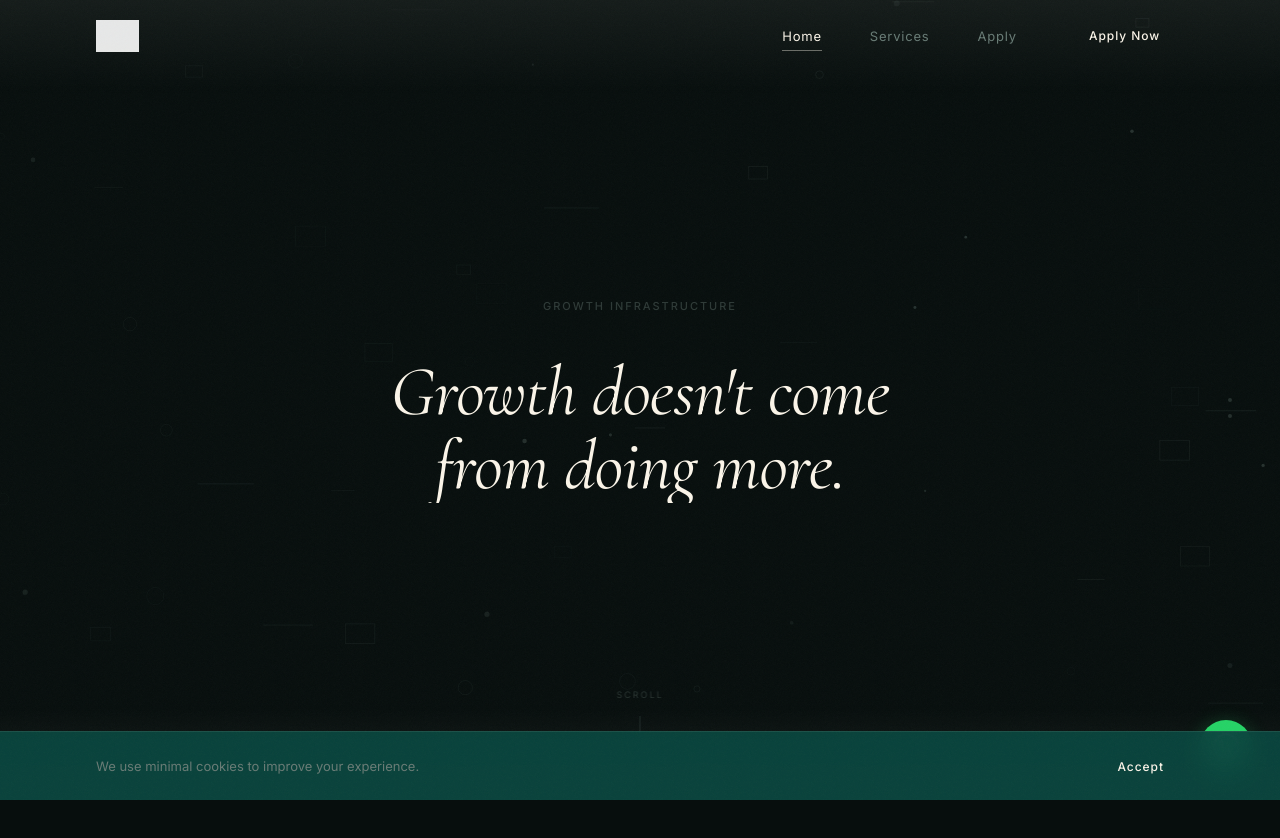
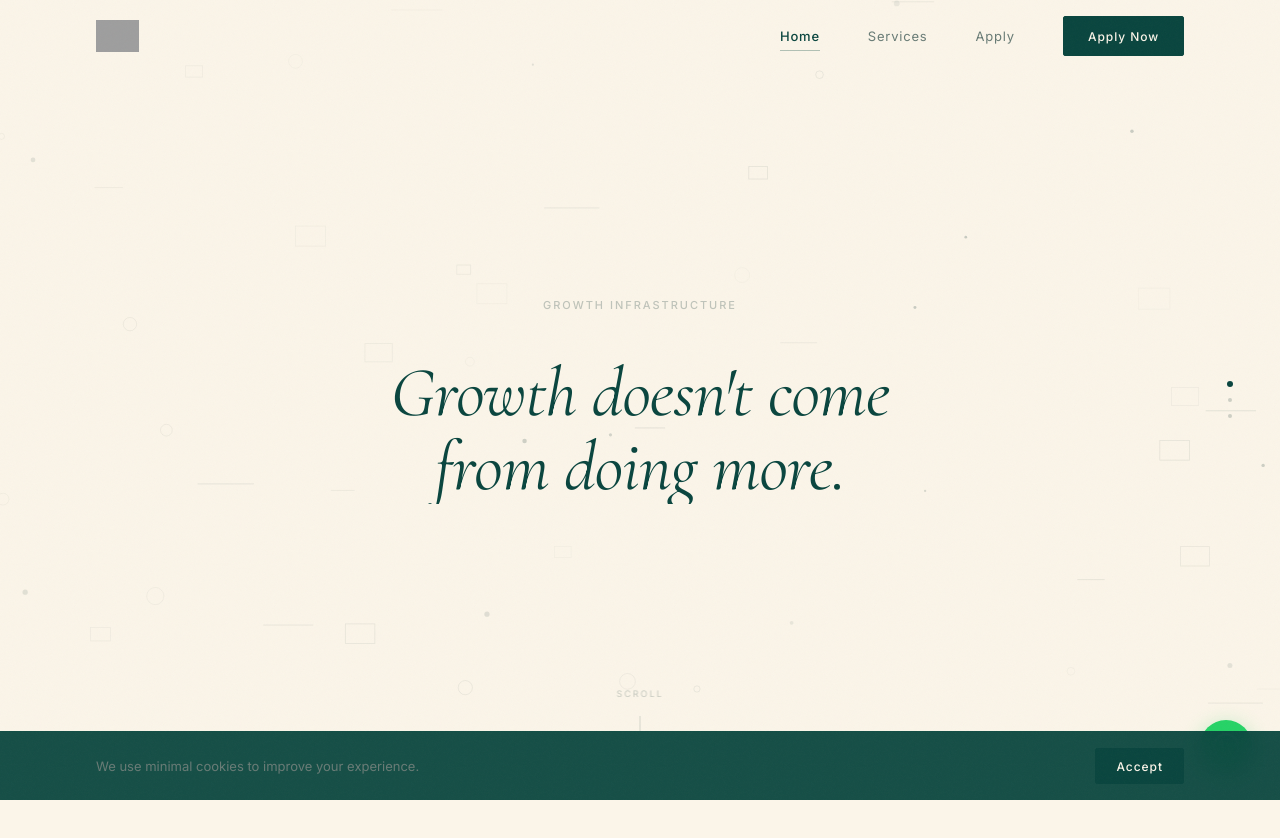
Before and after one commit to kllezo/test10, a plain HTML site: page index.html in a window 1280 px wide. Shown: the top 838 px of the page. Drawn offline with nearby package versions, Linux system fonts and the light colour scheme; grey boxes are pictures that could not be loaded.

Commit message:
Fix: define --forest token, beige-first root tokens, remove dark canvas glow and vignette

```diff
--- a/css/home.css
+++ b/css/home.css
@@ -29,14 +29,9 @@
   opacity: 0.6;
 }
 
-/* Minimal vignette — barely-there edge softening only */
+/* Hero vignette — REMOVED (beige bg needs no overlay) */
 .hero-vignette {
-  position: absolute;
-  inset: 0;
-  background:
-    linear-gradient(to bottom, rgba(251,245,233,0.06) 0%, transparent 12%, transparent 88%, rgba(251,245,233,0.08) 100%);
-  pointer-events: none;
-  z-index: 1;
+  display: none;
 }
 
 /* Scene text panels — stacked, controlled by JS */
--- a/css/style.css
+++ b/css/style.css
@@ -4,18 +4,23 @@
    TOKENS
    ============================================= */
 :root {
-  --bg: #070e0d;
+  /* ── Brand Tokens ── */
+  --bg:         #fbf5e9;
+  --surface:    #ffffff;
+  --forest:     #09453e;   /* PRIMARY — green */
   --deep-green: #09453e;
-  --beige: #fbf5e9;
-  --muted: #687b75;
-  --white: #ffffff;
-  --border: rgba(251, 245, 233, 0.08);
-  --border-mid: rgba(251, 245, 233, 0.14);
+  --beige:      #fbf5e9;
+  --muted:      #687b75;
+  --white:      #ffffff;
+
+  /* Borders on light bg */
+  --border:     rgba(9,69,62,0.1);
+  --border-mid: rgba(9,69,62,0.18);
 
   --font-display: 'Cormorant Garamond', Georgia, serif;
-  --font-body: 'Inter', system-ui, sans-serif;
+  --font-body:    'Inter', system-ui, sans-serif;
 
-  --ease-out: cubic-bezier(0.16, 1, 0.3, 1);
+  --ease-out:    cubic-bezier(0.16, 1, 0.3, 1);
   --ease-in-out: cubic-bezier(0.65, 0, 0.35, 1);
 }
 
@@ -37,9 +42,9 @@ html {
 
 body {
   font-family: var(--font-body);
-  background: var(--bg);
-  color: var(--beige);
-  line-height: 1.7;
+  background: #fbf5e9;
+  color: #09453e;
+  line-height: 1.75;
   -webkit-font-smoothing: antialiased;
   -moz-osx-font-smoothing: grayscale;
   overflow-x: hidden;
@@ -117,7 +122,7 @@ body::before {
   font-size: clamp(56px, 7vw, 108px);
   line-height: 1.0;
   letter-spacing: -0.01em;
-  color: var(--beige);
+  color: var(--forest);
 }
 
 .t-display-md {
@@ -126,7 +131,7 @@ body::before {
   font-size: clamp(40px, 5vw, 76px);
   line-height: 1.05;
   letter-spacing: -0.01em;
-  color: var(--beige);
+  color: var(--forest);
 }
 
 .t-display-sm {
@@ -135,7 +140,7 @@ body::before {
   font-size: clamp(32px, 3.5vw, 56px);
   line-height: 1.1;
   letter-spacing: -0.005em;
-  color: var(--beige);
+  color: var(--forest);
 }
 
 .t-eyebrow {
@@ -165,11 +170,11 @@ body::before {
   position: fixed;
   top: 0;
   left: 0;
-  height: 1px;
-  background: var(--beige);
+  height: 2px;
+  background: var(--forest);
   width: 0%;
   z-index: 9998;
-  opacity: 0.5;
+  opacity: 0.4;
   transition: width 80ms linear;
 }
 
@@ -185,11 +190,11 @@ body::before {
   height: 72px;
   display: flex;
   align-items: center;
-  transition: background 400ms var(--ease-out), backdrop-filter 400ms;
+  transition: background 400ms var(--ease-out), backdrop-filter 400ms, border-color 400ms;
 }
 
 .navbar.scrolled {
-  background: rgba(7, 14, 13, 0.88);
+  background: rgba(251,245,233,0.94);
   backdrop-filter: blur(20px);
   -webkit-backdrop-filter: blur(20px);
   border-bottom: 1px solid var(--border);
@@ -206,16 +211,15 @@ body::before {
 }
 
 .navbar__logo {
-  height: 28px;
+  height: 32px;
   display: flex;
   align-items: center;
 }
 
 .navbar__logo img {
-  height: 28px;
+  height: 32px;
   width: auto;
-  filter: brightness(0) invert(1);
-  opacity: 0.9;
+  /* No invert — logo shows at natural color on beige bg */
 }
 
 .navbar__nav {
@@ -234,11 +238,12 @@ body::before {
 }
 
 .navbar__link:hover {
-  color: var(--beige);
+  color: var(--forest);
 }
 
 .navbar__link.active {
-  color: var(--beige);
+  color: var(--forest);
+  font-weight: 500;
 }
 
 .navbar__link.active::after {
@@ -248,8 +253,8 @@ body::before {
   left: 0;
   right: 0;
   height: 1px;
-  background: var(--beige);
-  opacity: 0.4;
+  background: var(--forest);
+  opacity: 0.3;
 }
 
 /* Hamburger */
@@ -264,8 +269,8 @@ body::before {
 .navbar__hamburger span {
   display: block;
   width: 22px;
-  height: 1px;
-  background: var(--beige);
+  height: 1.5px;
+  background: var(--forest);
   transition: all 300ms var(--ease-out);
   transform-origin: center;
 }
@@ -287,7 +292,7 @@ body::before {
   display: none;
   position: fixed;
   inset: 0;
-  background: var(--bg);
+  background: #fbf5e9;
   z-index: 999;
   flex-direction: column;
   align-items: center;
@@ -309,7 +314,7 @@ body::before {
   font-size: 40px;
   font-weight: 400;
   letter-spacing: 0;
-  color: var(--beige);
+  color: var(--forest);
 }
 
 /* =============================================
--- a/js/home.js
+++ b/js/home.js
@@ -128,8 +128,8 @@ document.addEventListener('DOMContentLoaded', () => {
     if (p2 <= 0) return;
 
     ctx.save();
-    ctx.globalAlpha = p2 * 0.25;
-    ctx.strokeStyle = `${C_BEIGE}1)`;
+    ctx.globalAlpha = p2 * 0.18;
+    ctx.strokeStyle = `${C_MUTED}1)`;  // muted green — visible on beige bg
     ctx.lineWidth = 0.5;
 
     for (let i = 0; i < particles.length - 1; i++) {
@@ -148,15 +148,9 @@ document.addEventListener('DOMContentLoaded', () => {
 
   initParticles();
 
-  // Background radial glow for scene 3
+  // Background radial glow DISABLED — beige bg doesn't need darkening
   function drawBgGlow(progress) {
-    const p2 = Math.max((progress - 0.5) * 2, 0);
-    if (p2 <= 0) return;
-    const grad = ctx.createRadialGradient(W/2, H/2, 0, W/2, H/2, W * 0.5);
-    grad.addColorStop(0, `rgba(9,69,62,${p2 * 0.18})`);
-    grad.addColorStop(1, 'transparent');
-    ctx.fillStyle = grad;
-    ctx.fillRect(0, 0, W, H);
+    // intentionally empty — removed dark overlay
   }
 
   /* ─── SCROLL SCENES ───────────────────────── */
```
